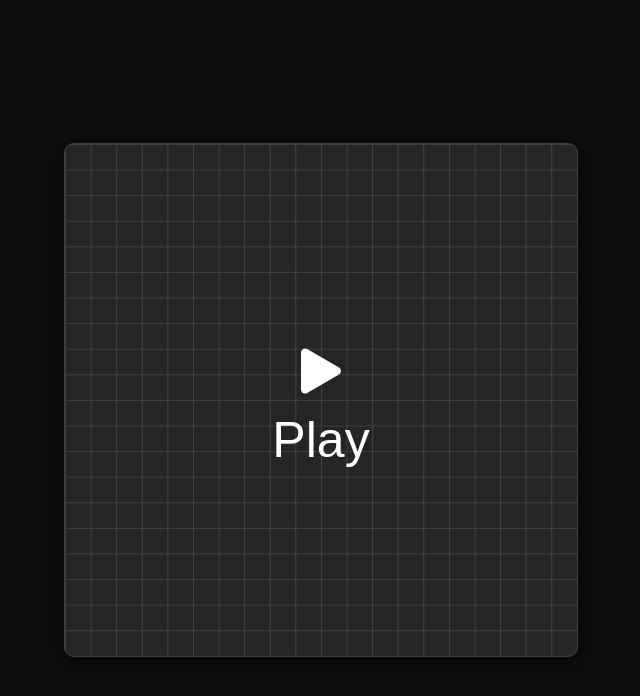
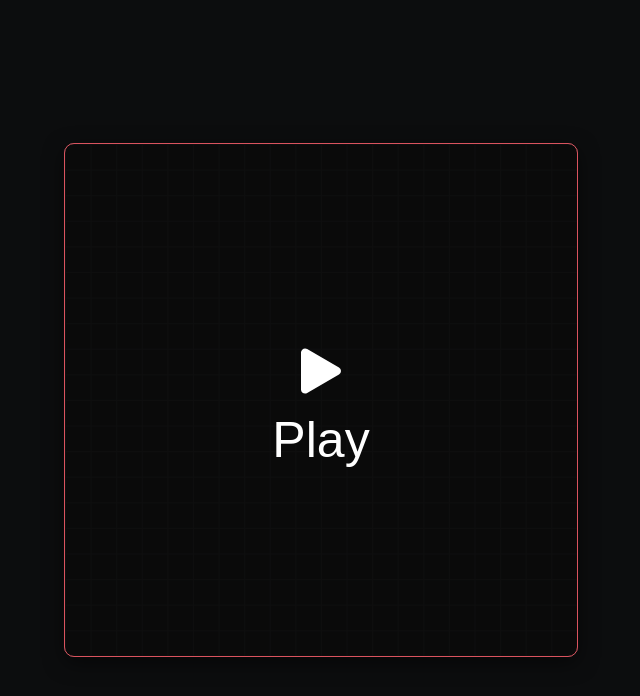
Before and after one commit to Emilysta/snakeGame, a React (Create React App) app: page / in a window 1280 px wide. Shown: the top 696 px of the page, without its empty margins (319-959 px from the left). Built offline with nearby package versions, Linux system fonts and the light colour scheme.

Commit message:
Overlay with button

```diff
--- a/src/Components/GameView/GameView.module.css
+++ b/src/Components/GameView/GameView.module.css
@@ -30,6 +30,9 @@
     width: var(--size);
     height: var(--size);
     z-index: 2;
+    border-radius: 10px;
+    border: 1px solid #da535e;
+    background-color: #070707da;
 }
 
 .buttonContent{
```
